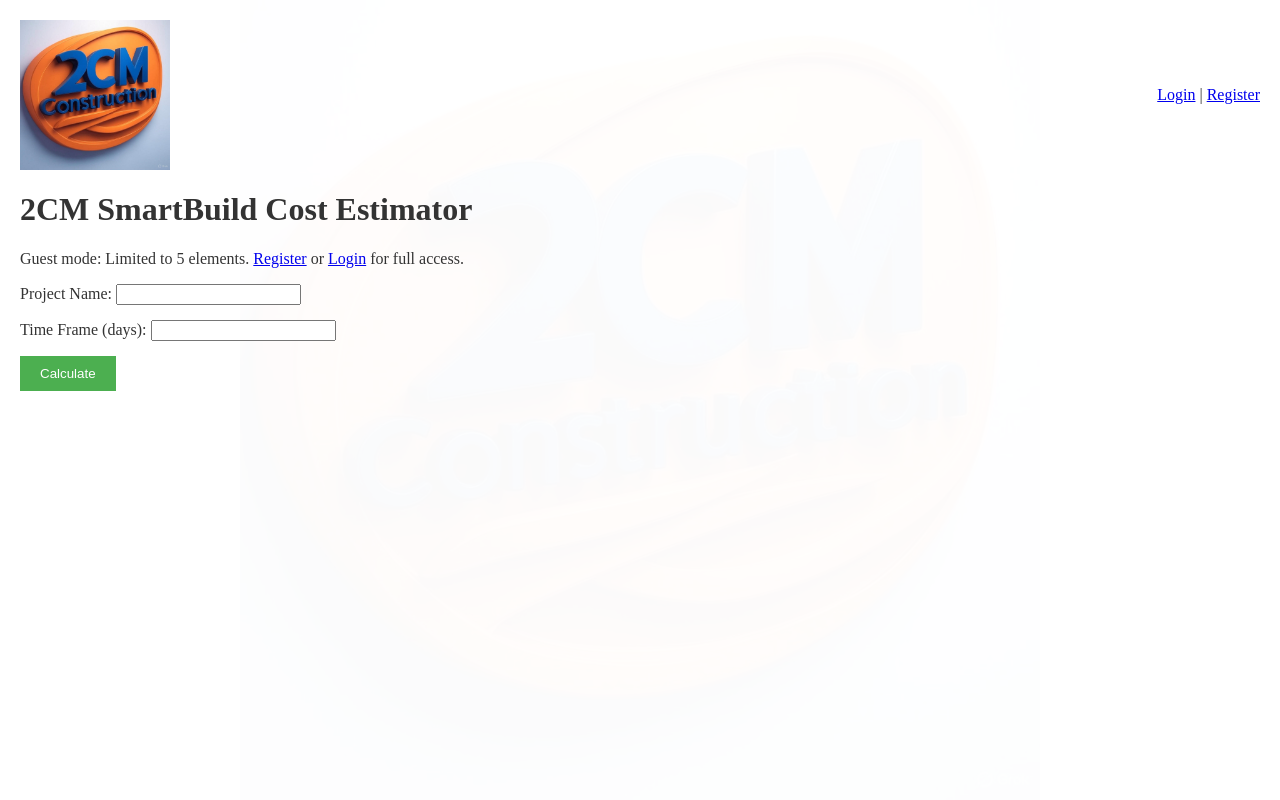
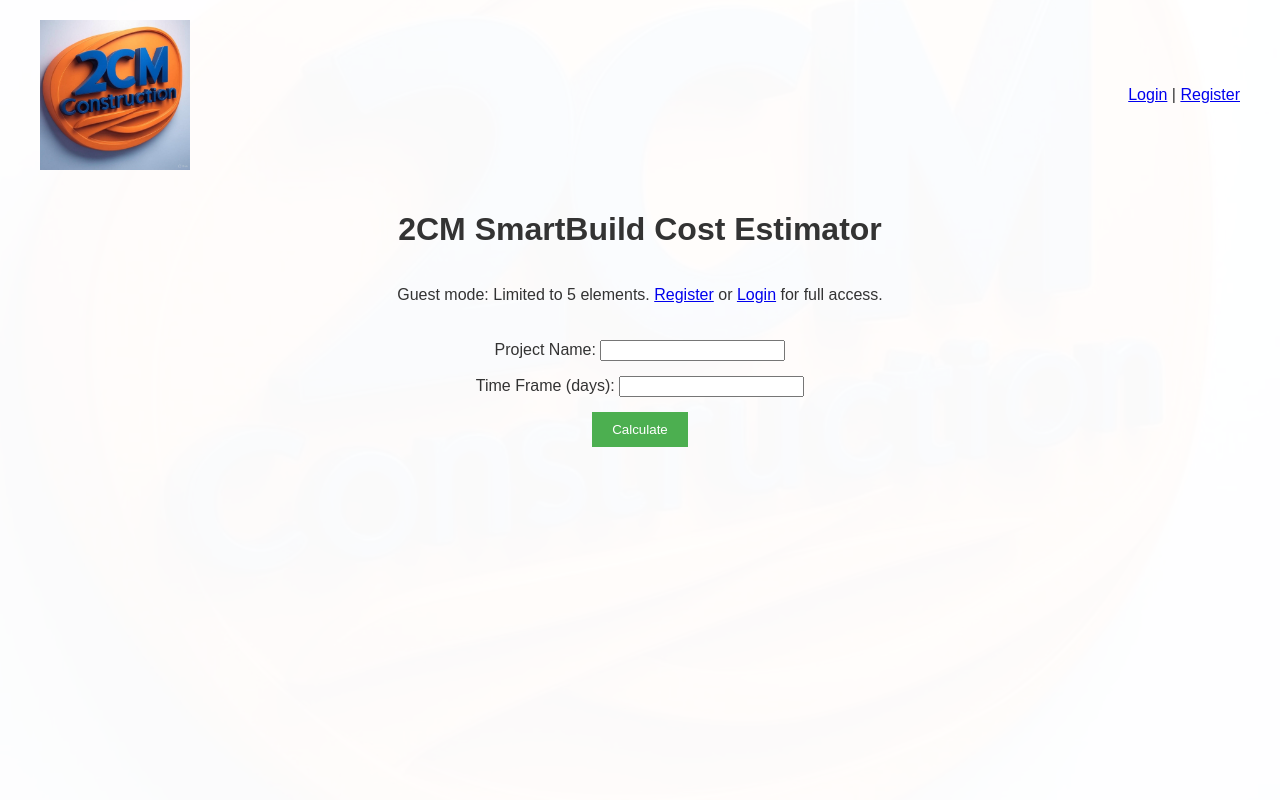
Before and after one commit to MihaiLazarovici/2cm-smartbuild, a Flask app: template templates/index.html in a window 1280 px wide. Run offline with Flask 3, Linux system fonts and the light colour scheme; the template is opened without the code that fills it, so the values that code supplies are empty.

Commit message:
Make background logos full-page, center content, align auth links top-right, equal table columns

```diff
--- a/static/css/style.css
+++ b/static/css/style.css
@@ -7,10 +7,10 @@ body.logged-in::before {
     width: 100%;
     height: 100%;
     z-index: -1; /* Place behind content */
-    background-size: contain;
+    background-size: cover; /* Cover entire page */
     background-position: center;
     background-repeat: no-repeat;
-    opacity: 0.02; /* Very faint background logo */
+    opacity: 0.02; /* Extremely faint background logo */
 }
 
 body.guest::before {
@@ -26,11 +26,17 @@ body {
     margin: 0;
     padding: 20px;
     box-sizing: border-box;
-    background-color: #fff; /* Ensure solid background for content */
-    color: #333; /* Ensure text is dark and readable */
+    background-color: #fff; /* Solid background for content */
+    color: #333; /* Dark text for readability */
+    display: flex;
+    flex-direction: column;
+    align-items: center; /* Center content horizontally */
+    font-family: Arial, sans-serif;
 }
 
 header {
+    width: 100%;
+    max-width: 1200px; /* Limit header width */
     display: flex;
     justify-content: space-between;
     align-items: center;
@@ -38,19 +44,33 @@ header {
 }
 
 #logo {
-    width: 150px; /* Adjust size as needed */
+    width: 150px; /* Header logo size */
     height: auto;
 }
 
 .auth-links {
     font-size: 16px;
+    text-align: right; /* Keep auth links in top right */
+}
+
+main {
+    width: 100%;
+    max-width: 1200px; /* Limit content width */
+    display: flex;
+    flex-direction: column;
+    align-items: center; /* Center main content */
 }
 
 .form-group {
     margin-bottom: 15px;
+    width: 100%;
+    max-width: 600px; /* Limit form width */
+    text-align: center; /* Center form labels and inputs */
 }
 
-#progressForm {
+#estimateForm, #progressForm {
+    width: 100%;
+    max-width: 600px; /* Center and limit form width */
     margin-top: 20px;
 }
 
@@ -66,6 +86,7 @@ header {
 
 table {
     width: 100%;
+    max-width: 1200px; /* Limit table width */
     border-collapse: collapse;
     margin-top: 20px;
 }
@@ -73,7 +94,8 @@ table {
 th, td {
     border: 1px solid #ddd;
     padding: 8px;
-    text-align: left;
+    text-align: center; /* Center table content */
+    width: 12.5%; /* Equal width for 8 columns (100% / 8) */
 }
 
 th {
@@ -86,8 +108,17 @@ button {
     color: white;
     border: none;
     cursor: pointer;
+    display: block;
+    margin: 10px auto; /* Center buttons */
 }
 
 button:hover {
     background-color: #45a049;
 }
+
+h	delay: 0.3s;
+}
+
+h1, h2, h3 {
+    text-align: center; /* Center headings */
+}
```
